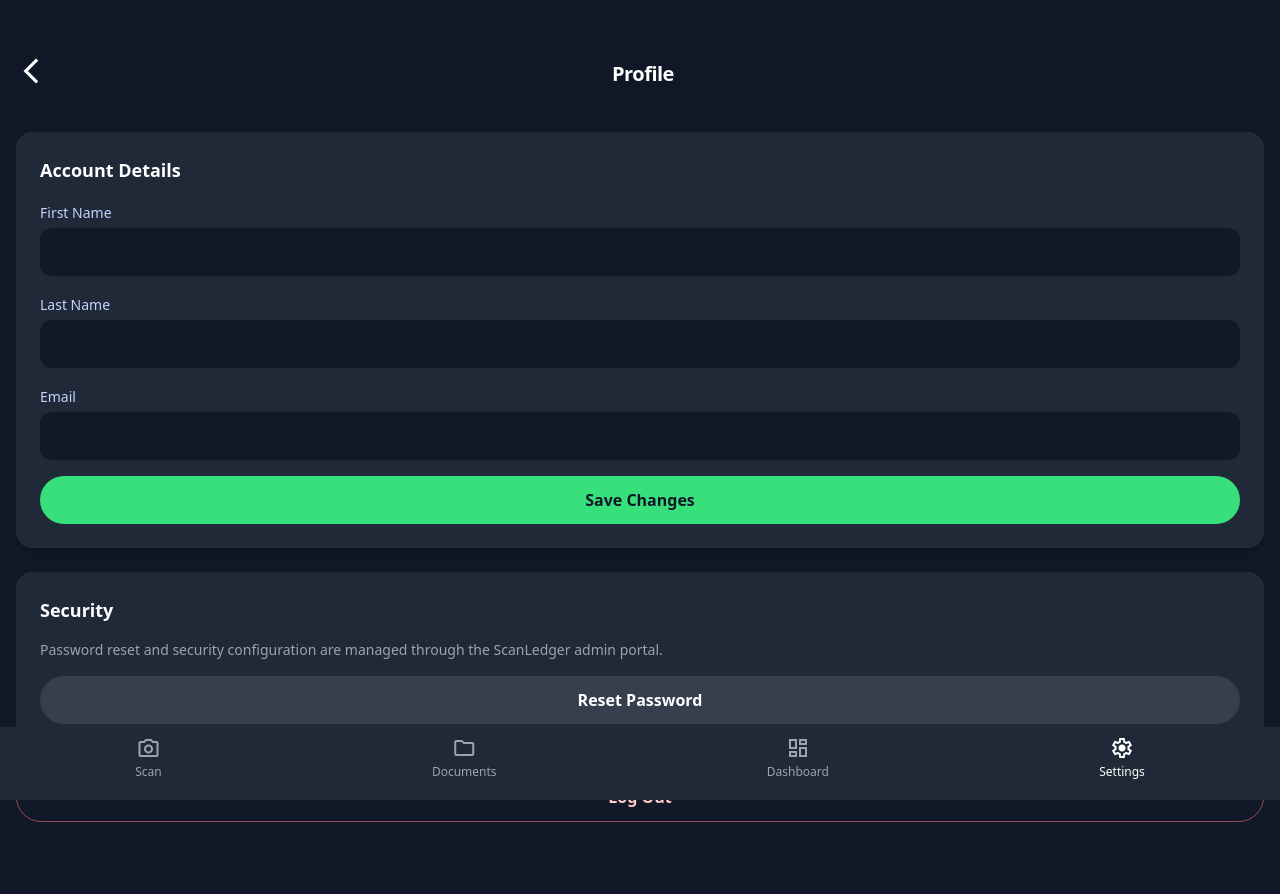
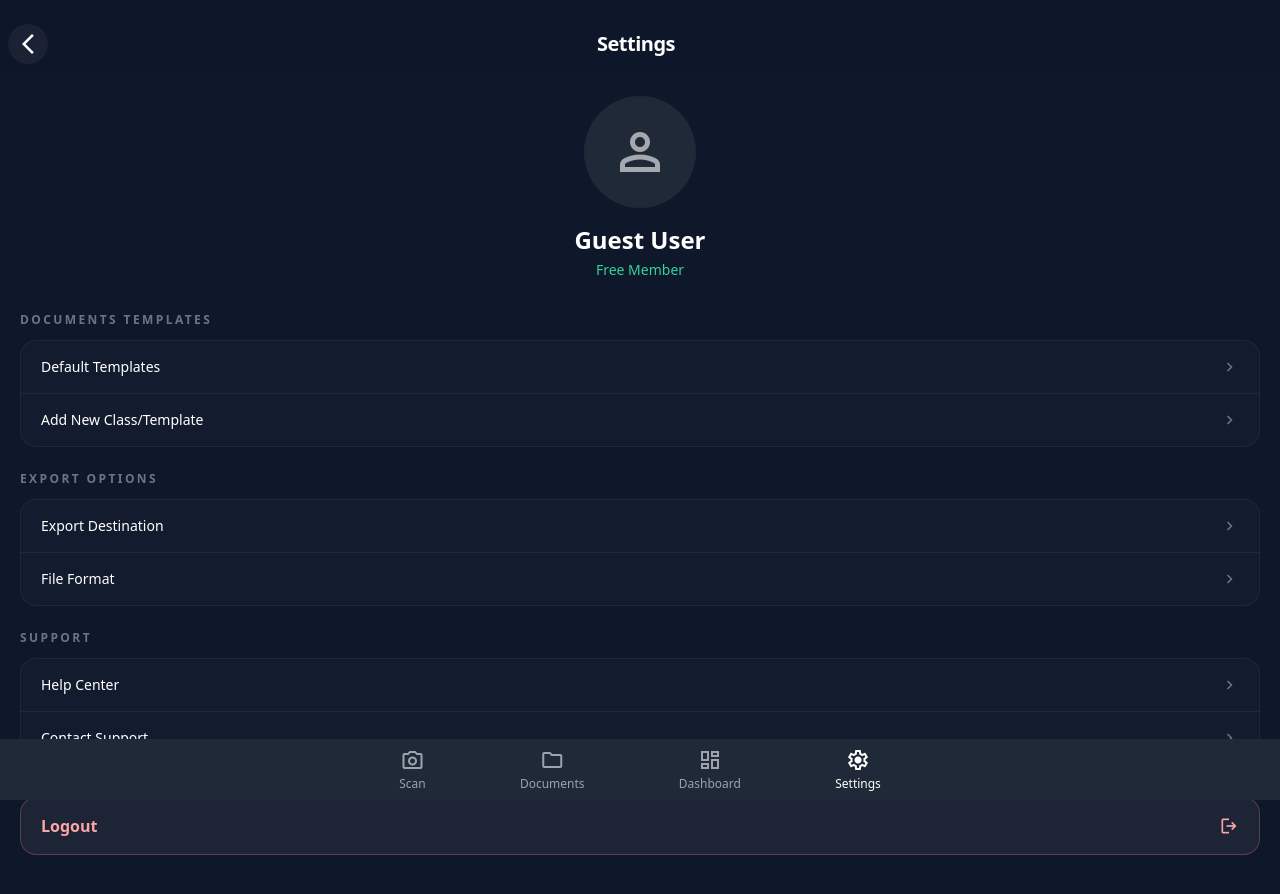
Before and after one commit to Amirhosein2c/ScanLedger, a Next.js app: page /profile in a window 1280 px wide. Shown: the top 894 px of the page. Built offline with nearby package versions, Linux system fonts and the light colour scheme.

Commit message:
fix:(nav) - menu fixed

```diff
--- a/src/components/BottomNav.tsx
+++ b/src/components/BottomNav.tsx
@@ -22,8 +22,8 @@ const BottomNav: FC = () => {
   const pathname = usePathname();
 
   return (
-    <div className="sticky bottom-0 bg-[#1F2937]">
-      <nav className="flex justify-around border-t border-[#1F2937] bg-[#1F2937] py-2">
+    <div className="fixed bottom-0 left-0 right-0 z-40 bg-[#1F2937]">
+      <nav className="mx-auto flex max-w-xl justify-around border-t border-[#1F2937] bg-[#1F2937] py-2">
         {navItems.map((item) => {
           const isActive = pathname === item.to;
           return (
@@ -38,7 +38,6 @@ const BottomNav: FC = () => {
           );
         })}
       </nav>
-      <div className="h-3 bg-[#1F2937]" />
     </div>
   );
 };
--- a/src/pages/DataExportOptions.tsx
+++ b/src/pages/DataExportOptions.tsx
@@ -86,7 +86,7 @@ const DataExportOptions = () => {
   };
 
   return (
-    <div className="flex min-h-screen flex-col bg-[#111827] text-white">
+    <div className="flex min-h-screen flex-col bg-[#111827] pb-24 text-white">
       <header className="sticky top-0 z-10 bg-[#111827]/80 backdrop-blur-sm">
         <div className="mt-8 p-4">
           <h1 className="text-2xl font-bold tracking-tight">Export Options</h1>
--- a/src/pages/DefaultTemplates.tsx
+++ b/src/pages/DefaultTemplates.tsx
@@ -37,7 +37,7 @@ const DefaultTemplates = () => {
   );
 
   return (
-    <div className="flex min-h-screen flex-col bg-[#111827] text-white">
+    <div className="flex min-h-screen flex-col bg-[#111827] pb-24 text-white">
       <header className="sticky top-0 z-10 bg-[#111827]/80 backdrop-blur-sm">
         <div className="mt-8 p-4">
           <h1 className="text-2xl font-bold tracking-tight">Templates</h1>
--- a/src/pages/DocumentDetailsEdit.tsx
+++ b/src/pages/DocumentDetailsEdit.tsx
@@ -251,7 +251,7 @@ const DocumentDetailsEdit = () => {
   };
 
   return (
-    <div className="group/design-root relative flex min-h-screen flex-col justify-between bg-[#111827] text-white">
+    <div className="group/design-root relative flex min-h-screen flex-col bg-[#111827] pb-24 text-white">
       <header className="sticky top-0 z-10 bg-[#111827]/80 pt-safe backdrop-blur-sm">
         <div className="mt-8 flex items-center justify-between p-4">
           <button
--- a/src/pages/DocumentManagementSearch.tsx
+++ b/src/pages/DocumentManagementSearch.tsx
@@ -101,7 +101,7 @@ const DocumentManagementSearch = () => {
   };
 
   return (
-    <div className="group/design-root relative flex min-h-screen flex-col justify-between overflow-x-hidden bg-[#111827] text-white">
+    <div className="group/design-root relative flex min-h-screen flex-col justify-between overflow-x-hidden bg-[#111827] pb-24 text-white">
       <div className="flex-grow">
         <header className="sticky top-0 z-10 bg-[#111827]/80 pt-safe backdrop-blur-sm">
           <div className="mt-8 flex items-center justify-between p-4">
@@ -143,7 +143,7 @@ const DocumentManagementSearch = () => {
             ))}
           </div>
         </header>
-        <main className="px-4">
+        <main className="px-4 pb-36">
           <div className="flex items-center justify-between pb-2 pt-4">
             <h3 className="text-lg font-bold text-white">Recent</h3>
             <button type="button" className="flex items-center gap-1 text-sm font-medium text-[var(--primary-color)]">
@@ -151,7 +151,7 @@ const DocumentManagementSearch = () => {
               <span className="material-symbols-outlined text-xl">swap_vert</span>
             </button>
           </div>
-          <div className="space-y-2 pb-24">
+          <div className="space-y-2 pb-6">
             {filteredDocuments.length === 0 && <p className="text-sm text-gray-400">No documents match your search.</p>}
             {filteredDocuments.map((document, index) => (
               <DocumentRow key={`${document.id || document.number || index}`} document={document} />
--- a/src/pages/DocumentScan.tsx
+++ b/src/pages/DocumentScan.tsx
@@ -117,7 +117,7 @@ const DocumentScan = () => {
   };
 
   return (
-    <div className="group/design-root relative flex min-h-screen flex-col justify-between bg-[#111827] text-white">
+    <div className="group/design-root relative flex min-h-screen flex-col justify-between bg-[#111827] pb-24 text-white">
       <div className="mt-8 flex flex-1 flex-col">
         <header className="flex items-center justify-between p-4">
           <button
--- a/src/pages/TemplateDetail.tsx
+++ b/src/pages/TemplateDetail.tsx
@@ -85,7 +85,7 @@ const TemplateDetail = () => {
   }
 
   return (
-    <div className="flex min-h-screen flex-col bg-[#111827] text-white">
+    <div className="flex min-h-screen flex-col bg-[#111827] pb-24 text-white">
       <header className="sticky top-0 z-10 bg-[#111827]/80 backdrop-blur-sm">
         <div className="mt-8 flex items-center p-4">
           <button type="button" className="-ml-2 p-2" onClick={() => router.push('/templates')}>
--- a/src/pages/UserProfileSettings.tsx
+++ b/src/pages/UserProfileSettings.tsx
@@ -1,8 +1,8 @@
 'use client';
 
 import { useRouter } from 'next/navigation';
-import type { ChangeEvent } from 'react';
-import { useEffect, useState } from 'react';
+import type { MouseEvent } from 'react';
+import { useEffect, useMemo, useState } from 'react';
 import BottomNav from '../components/BottomNav';
 
 interface ProfileState {
@@ -33,21 +33,10 @@ const UserProfileSettings = () => {
     setProfile(stored);
   }, []);
 
-  const handleChange = (event: ChangeEvent<HTMLInputElement>) => {
-    const { name, value } = event.target;
-    setProfile((prev) => ({ ...prev, [name]: value }));
-  };
-
-  const handleSave = () => {
-    if (typeof window === 'undefined') {
-      return;
-    }
-    window.localStorage.setItem('user_name', profile.name);
-    window.localStorage.setItem('user_surname', profile.surname);
-    window.localStorage.setItem('user_email', profile.email.toLowerCase());
-    setMessage('Profile updated');
-    setTimeout(() => setMessage(null), 2500);
-  };
+  const fullName = useMemo(() => {
+    const name = [profile.name, profile.surname].filter(Boolean).join(' ').trim();
+    return name || 'Guest User';
+  }, [profile.name, profile.surname]);
 
   const handleLogout = () => {
     if (typeof window === 'undefined') {
@@ -60,83 +49,101 @@ const UserProfileSettings = () => {
     router.push('/login');
   };
 
+  const handleTemplateAction = (event: MouseEvent<HTMLButtonElement>) => {
+    event.preventDefault();
+    setMessage('Coming soon.');
+    setTimeout(() => setMessage(null), 2000);
+  };
+
+  const sections = [
+    {
+      title: 'Documents Templates',
+      items: [
+        { label: 'Default Templates', action: handleTemplateAction },
+        { label: 'Add New Class/Template', action: handleTemplateAction }
+      ]
+    },
+    {
+      title: 'Export Options',
+      items: [
+        { label: 'Export Destination', action: handleTemplateAction },
+        { label: 'File Format', action: handleTemplateAction }
+      ]
+    },
+    {
+      title: 'Support',
+      items: [
+        { label: 'Help Center', action: handleTemplateAction },
+        { label: 'Contact Support', action: handleTemplateAction }
+      ]
+    }
+  ] as const;
+
   return (
-    <div className="flex min-h-screen flex-col bg-[#111827] text-white">
-      <header className="sticky top-0 z-10 bg-[#111827]/80 backdrop-blur-sm">
-        <div className="mt-8 flex items-center p-4">
-          <button type="button" className="-ml-2 p-2" onClick={() => router.back()}>
-            <span className="material-symbols-outlined text-3xl">arrow_back_ios_new</span>
+    <div className="flex min-h-screen flex-col bg-[#0F172A] pb-24 text-white">
+      <header className="sticky top-0 z-10 bg-[#0F172A]/90 backdrop-blur">
+        <div className="flex items-center px-4 pb-2 pt-6">
+          <button
+            type="button"
+            className="-ml-2 flex h-10 w-10 items-center justify-center rounded-full bg-white/5"
+            onClick={() => router.back()}
+          >
+            <span className="material-symbols-outlined text-2xl">arrow_back_ios_new</span>
           </button>
-          <h1 className="flex-1 pr-8 text-center text-xl font-bold tracking-tight">Profile</h1>
+          <h1 className="flex-1 pr-10 text-center text-xl font-semibold tracking-tight">Settings</h1>
         </div>
       </header>
 
-      <main className="flex-1 space-y-6 p-4 pb-32">
-        <div className="space-y-4 rounded-2xl bg-[#1F2937] p-6 shadow-lg">
-          <h2 className="text-lg font-semibold">Account Details</h2>
-          <label className="block">
-            <span className="text-sm font-medium text-[#C7D2FE]">First Name</span>
-            <input
-              type="text"
-              name="name"
-              className="mt-1 block w-full rounded-xl border-transparent bg-[#111827] px-4 py-3 text-base text-white focus:border-[var(--primary-color)] focus:ring focus:ring-[var(--primary-color)] focus:ring-opacity-50"
-              value={profile.name}
-              onChange={handleChange}
-            />
-          </label>
-          <label className="block">
-            <span className="text-sm font-medium text-[#C7D2FE]">Last Name</span>
-            <input
-              type="text"
-              name="surname"
-              className="mt-1 block w-full rounded-xl border-transparent bg-[#111827] px-4 py-3 text-base text-white focus:border-[var(--primary-color)] focus:ring focus:ring-[var(--primary-color)] focus:ring-opacity-50"
-              value={profile.surname}
-              onChange={handleChange}
-            />
-          </label>
-          <label className="block">
-            <span className="text-sm font-medium text-[#C7D2FE]">Email</span>
-            <input
-              type="email"
-              name="email"
-              className="mt-1 block w-full rounded-xl border-transparent bg-[#111827] px-4 py-3 text-base text-white focus:border-[var(--primary-color)] focus:ring focus:ring-[var(--primary-color)] focus:ring-opacity-50"
-              value={profile.email}
-              onChange={handleChange}
-            />
-          </label>
-          <button
-            type="button"
-            className="w-full rounded-full bg-[var(--primary-color)] py-3 text-base font-bold text-[#111827]"
-            onClick={handleSave}
-          >
-            Save Changes
-          </button>
-        </div>
+      <main className="flex-1 overflow-y-auto px-5 pb-28 pt-6">
+        <section className="flex flex-col items-center text-center">
+          <div className="flex h-28 w-28 items-center justify-center rounded-full bg-[#1F2937]">
+            <span className="material-symbols-outlined text-6xl text-white/60">person</span>
+          </div>
+          <h2 className="mt-4 text-2xl font-semibold">{fullName}</h2>
+          <p className="mt-1 text-sm font-medium text-[#34D399]">Free Member</p>
+          {profile.email && (
+            <p className="mt-1 text-xs text-white/60">{profile.email}</p>
+          )}
+        </section>
 
-        <div className="space-y-4 rounded-2xl bg-[#1F2937] p-6 shadow-lg">
-          <h2 className="text-lg font-semibold">Security</h2>
-          <p className="text-sm text-gray-400">
-            Password reset and security configuration are managed through the ScanLedger admin portal.
-          </p>
-          <button
-            type="button"
-            className="w-full rounded-full bg-white/10 py-3 text-base font-semibold text-white hover:bg-white/15"
-            onClick={() => setMessage('Password reset coming soon.')}
-          >
-            Reset Password
-          </button>
+        <div className="mt-8 space-y-6">
+          {sections.map((section) => (
+            <section key={section.title} className="space-y-3">
+              <h3 className="text-xs font-semibold uppercase tracking-[0.2em] text-white/40">
+                {section.title}
+              </h3>
+              <div className="overflow-hidden rounded-2xl border border-white/5 bg-[#131C2E]">
+                {section.items.map((item, index) => {
+                  const border =
+                    index !== section.items.length - 1 ? 'border-b border-white/5' : '';
+                  return (
+                    <button
+                      type="button"
+                      key={item.label}
+                      className={`flex w-full items-center justify-between px-5 py-4 text-left text-sm font-medium text-white ${border} hover:bg-white/5`}
+                      onClick={item.action}
+                    >
+                      <span>{item.label}</span>
+                      <span className="material-symbols-outlined text-lg text-white/40">chevron_right</span>
+                    </button>
+                  );
+                })}
+              </div>
+            </section>
+          ))}
         </div>
 
         <button
           type="button"
-          className="w-full rounded-full border border-red-400/60 py-3 text-base font-semibold text-red-200"
+          className="mt-8 flex w-full items-center justify-between rounded-2xl border border-red-400/30 bg-[#1C2435] px-5 py-4 text-base font-semibold text-red-300 hover:bg-red-500/10"
           onClick={handleLogout}
         >
-          Log Out
+          <span>Logout</span>
+          <span className="material-symbols-outlined text-xl">logout</span>
         </button>
 
         {message && (
-          <div className="rounded-full border border-emerald-400/60 bg-emerald-400/10 px-4 py-2 text-center text-sm text-emerald-200">
+          <div className="mt-4 rounded-2xl border border-emerald-400/40 bg-emerald-500/10 px-4 py-3 text-center text-sm text-emerald-200">
             {message}
           </div>
         )}
```
Also changed, not shown: src/pages/DashboardOverview.tsx (+5 -7 lines).
